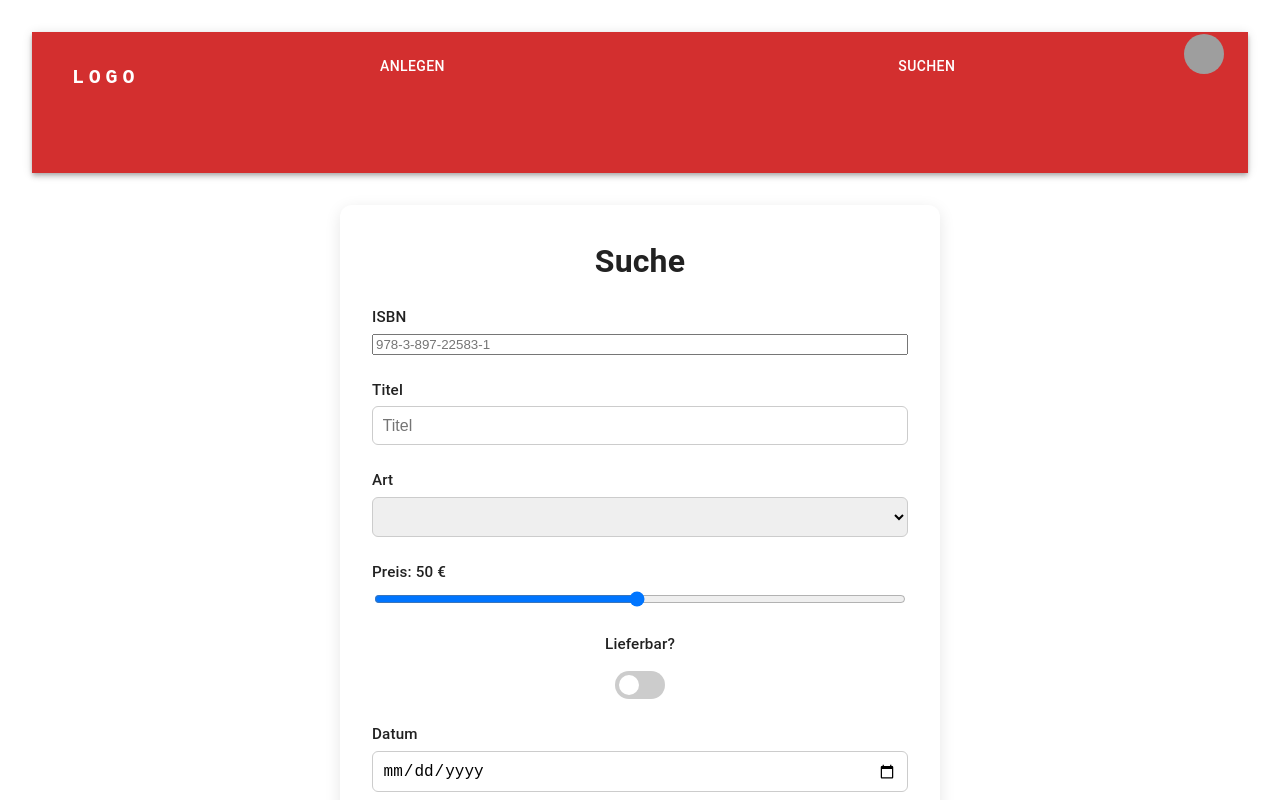
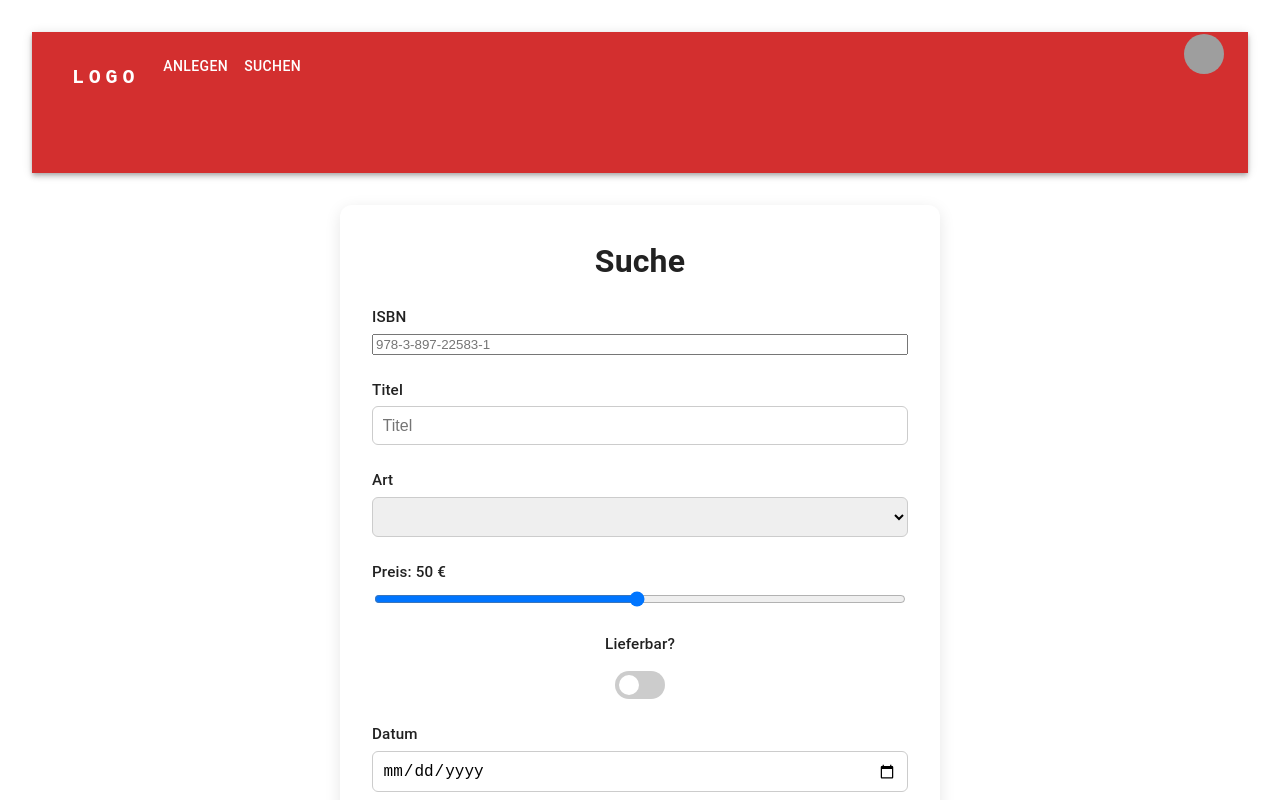
Before and after one commit to alisagan/buch-app-frontend, a React (Vite) app: page / in a window 1280 px wide. Shown: the top 800 px of the page. Built offline with nearby package versions, Linux system fonts and the light colour scheme; grey boxes are pictures that could not be loaded; some icons are missing.

Commit message:
React Routing

```diff
--- a/package.json
+++ b/package.json
@@ -16,7 +16,8 @@
     "axios": "^1.9.0",
     "react": "^19.1.0",
     "react-dom": "^19.1.0",
-    "react-hook-form": "^7.56.4"
+    "react-hook-form": "^7.56.4",
+    "react-router-dom": "^7.6.2"
   },
   "devDependencies": {
     "@eslint/js": "^9.25.0",
--- a/src/App.tsx
+++ b/src/App.tsx
@@ -1,24 +1,21 @@
+// App.tsx
 import "./App.css";
-import React, { useState } from "react";
+import React from "react";
+import { BrowserRouter, Routes, Route } from "react-router-dom";
 import BuchSuchenForm from "./components/BuchSuchenForm";
+import BuchAnlegenForm from "./components/BuchAnlegenForm";
 import NavBar from "./components/NavBar";
-import BuchAnlegenForm from "./components/BuchAnlegenForm";
-import type { BuchSuchFormData } from "./types/BuchSuchFormData";
 
 export default function App() {
-  const [seite, setSeite] = useState<"suchen" | "anlegen">("suchen");
-
-  const handleFormSubmit = (data: BuchSuchFormData) => {
-    alert(JSON.stringify(data, null, 2));
-  };
-
   return (
-    <>
-      <NavBar onSeiteWechsel={setSeite} />
+    <BrowserRouter>
+      <NavBar /> {/* bleibt immer sichtbar */}
       <div className="App" style={{ padding: "2rem" }}>
-        {seite === "suchen" && <BuchSuchenForm onSubmit={handleFormSubmit} />}
-        {seite === "anlegen" && <BuchAnlegenForm />}
+        <Routes>
+          <Route path="/" element={<BuchSuchenForm />} />
+          <Route path="/anlegen" element={<BuchAnlegenForm />} />
+        </Routes>
       </div>
-    </>
+    </BrowserRouter>
   );
 }
--- a/src/components/NavBar.tsx
+++ b/src/components/NavBar.tsx
@@ -1,4 +1,5 @@
 import * as React from "react";
+import { Link } from "react-router-dom";
 import AppBar from "@mui/material/AppBar";
 import Box from "@mui/material/Box";
 import Toolbar from "@mui/material/Toolbar";
@@ -14,17 +15,13 @@ import MenuItem from "@mui/material/MenuItem";
 import AdbIcon from "@mui/icons-material/Adb";
 
 const pages = [
-  { label: "Anlegen", key: "anlegen" },
-  { label: "Suchen", key: "suchen" },
+  { label: "Anlegen", to: "/anlegen" },
+  { label: "Suchen", to: "/" },
 ] as const;
 
 const settings = ["Profile", "Account", "Dashboard", "Logout"];
 
-type NavBarProps = {
-  onSeiteWechsel: (seite: "anlegen" | "suchen") => void;
-};
-
-function NavBar({ onSeiteWechsel }: NavBarProps) {
+function NavBar() {
   const [anchorElNav, setAnchorElNav] = React.useState<null | HTMLElement>(
     null,
   );
@@ -35,6 +32,7 @@ function NavBar({ onSeiteWechsel }: NavBarProps) {
   const handleOpenNavMenu = (event: React.MouseEvent<HTMLElement>) => {
     setAnchorElNav(event.currentTarget);
   };
+
   const handleOpenUserMenu = (event: React.MouseEvent<HTMLElement>) => {
     setAnchorElUser(event.currentTarget);
   };
@@ -42,6 +40,7 @@ function NavBar({ onSeiteWechsel }: NavBarProps) {
   const handleCloseNavMenu = () => {
     setAnchorElNav(null);
   };
+
   const handleCloseUserMenu = () => {
     setAnchorElUser(null);
   };
@@ -54,8 +53,8 @@ function NavBar({ onSeiteWechsel }: NavBarProps) {
           <Typography
             variant="h6"
             noWrap
-            component="a"
-            href="#"
+            component={Link}
+            to="/"
             sx={{
               mr: 2,
               display: { xs: "none", md: "flex" },
@@ -87,13 +86,12 @@ function NavBar({ onSeiteWechsel }: NavBarProps) {
               transformOrigin={{ vertical: "top", horizontal: "left" }}
               sx={{ display: { xs: "block", md: "none" } }}
             >
-              {pages.map(({ label, key }) => (
+              {pages.map(({ label, to }) => (
                 <MenuItem
-                  key={key}
-                  onClick={() => {
-                    handleCloseNavMenu();
-                    onSeiteWechsel(key);
-                  }}
+                  key={to}
+                  onClick={handleCloseNavMenu}
+                  component={Link}
+                  to={to}
                 >
                   <Typography textAlign="center">{label}</Typography>
                 </MenuItem>
@@ -103,13 +101,11 @@ function NavBar({ onSeiteWechsel }: NavBarProps) {
 
           {/* Desktop Menü */}
           <Box sx={{ flexGrow: 1, display: { xs: "none", md: "flex" } }}>
-            {pages.map(({ label, key }) => (
+            {pages.map(({ label, to }) => (
               <Button
-                key={key}
-                onClick={() => {
-                  handleCloseNavMenu();
-                  onSeiteWechsel(key);
-                }}
+                key={to}
+                component={Link}
+                to={to}
                 sx={{ my: 2, color: "white", display: "block" }}
               >
                 {label}
```
Also changed, not shown: 1 other file (tests, documents, lock files or other folders).
